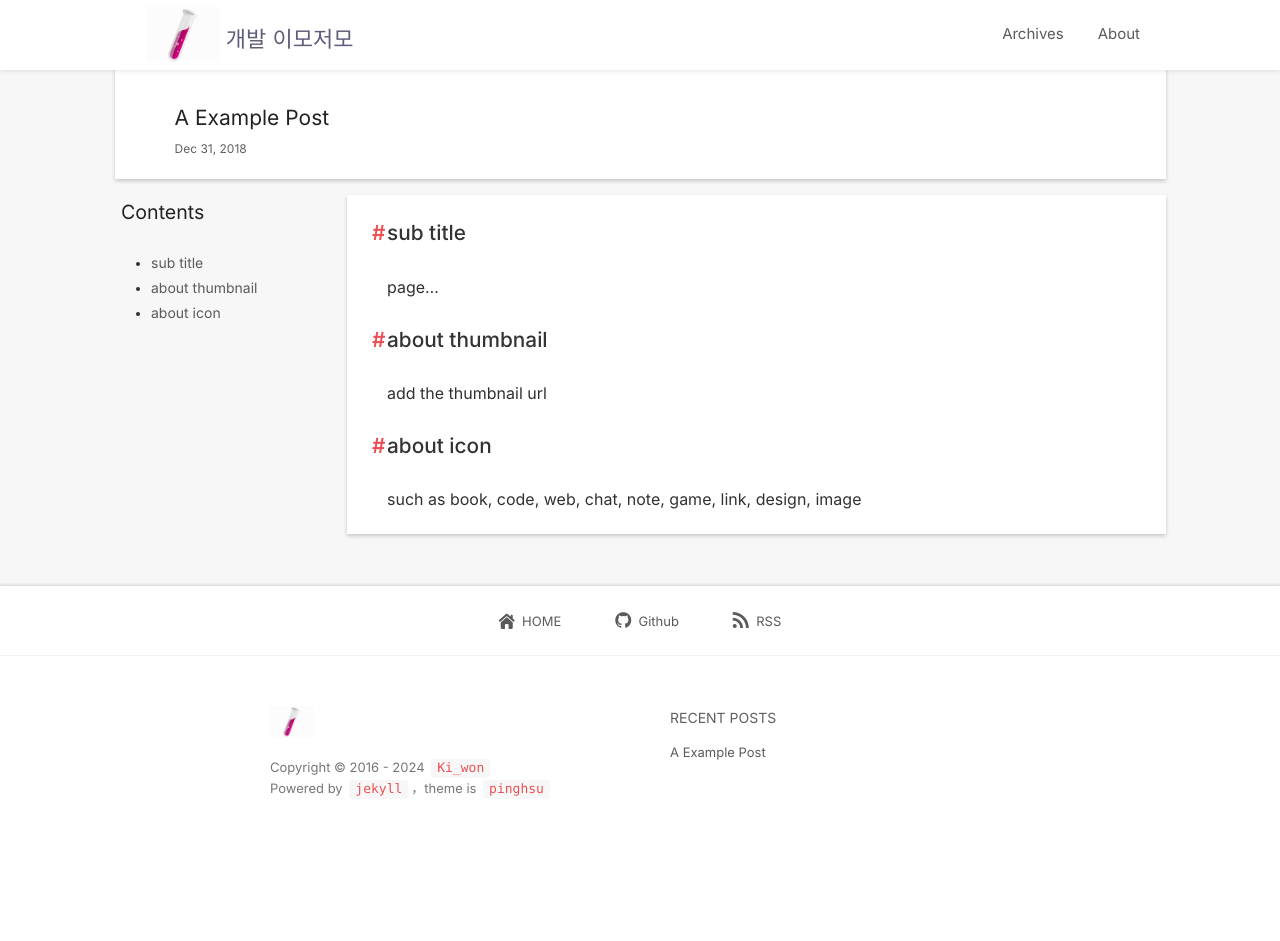
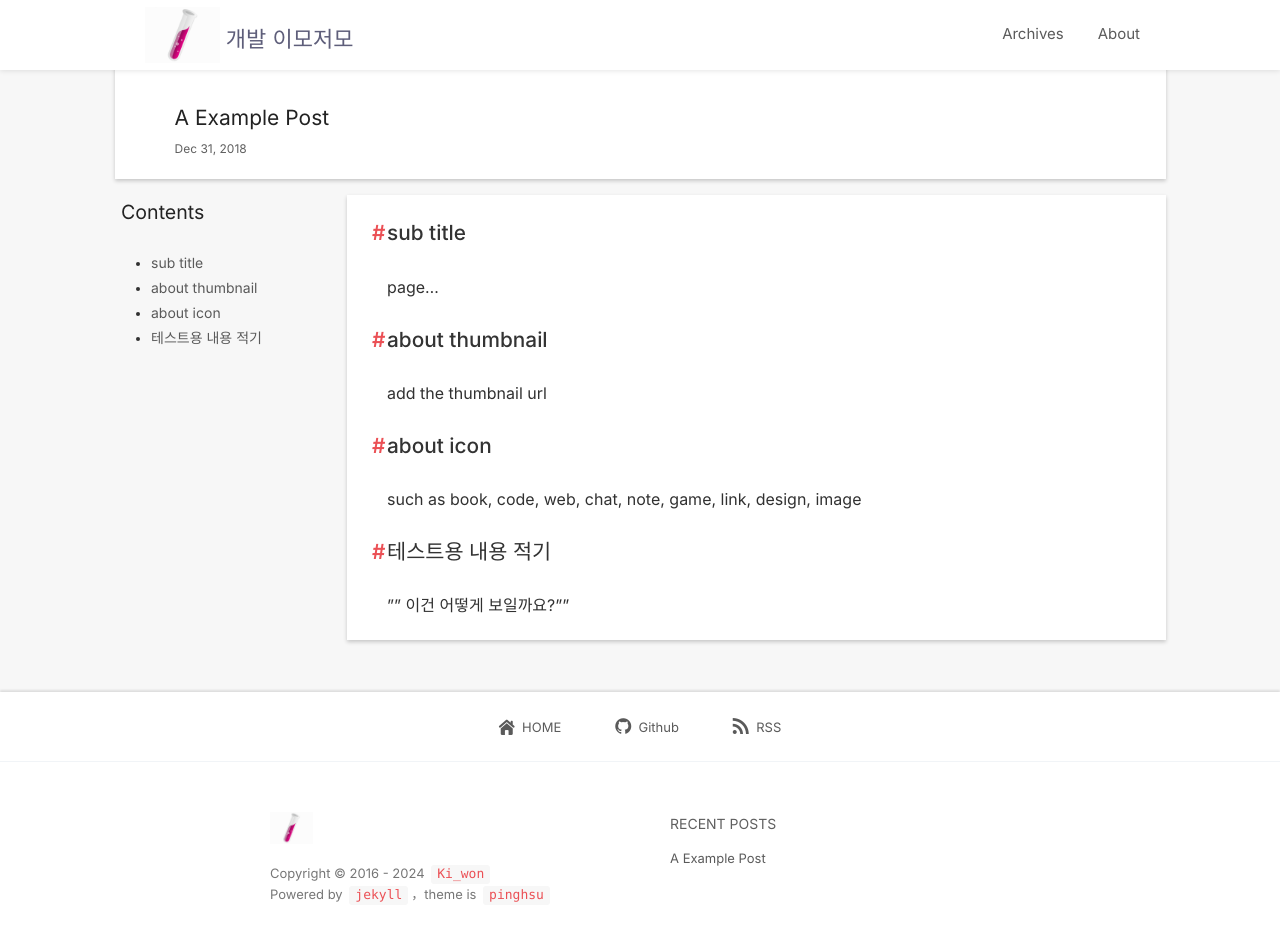
Before and after one commit to kiwon7602/kiwon7602.github.io, a Jekyll site: the page built from _posts/2019-01-01-example-post.md, in a window 1280 px wide and 1082 px high. Shown: the top 941 px of the window. Built offline with Jekyll 4.4.1, drawn with Linux system fonts in a browser that asks for light colours; nearby versions of some CDN libraries; comment, search, counter and statistics services are not loaded.

Commit message:
Update 2019-01-01-example-post.md

```diff
--- a/_posts/2019-01-01-example-post.md
+++ b/_posts/2019-01-01-example-post.md
@@ -22,3 +22,6 @@ add the thumbnail url
 ## about icon
 
 such as book, code, web, chat, note, game, link, design, image
+
+## 테스트용 내용 적기
+"" 이건 어떻게 보일까요?""
```
